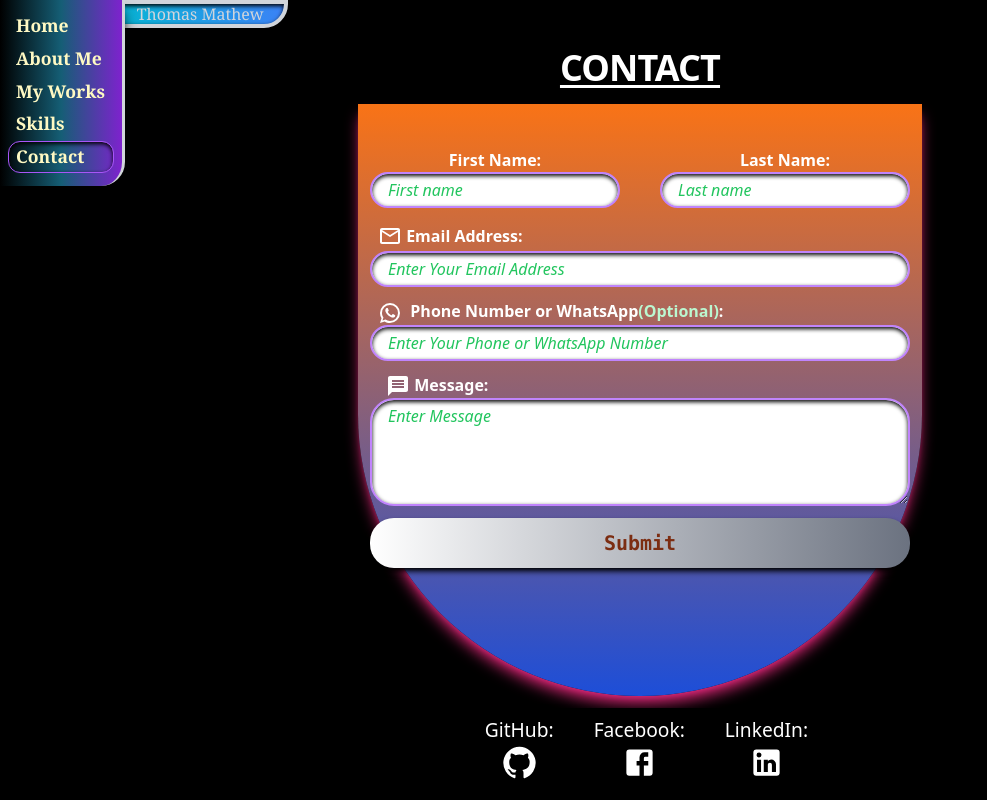
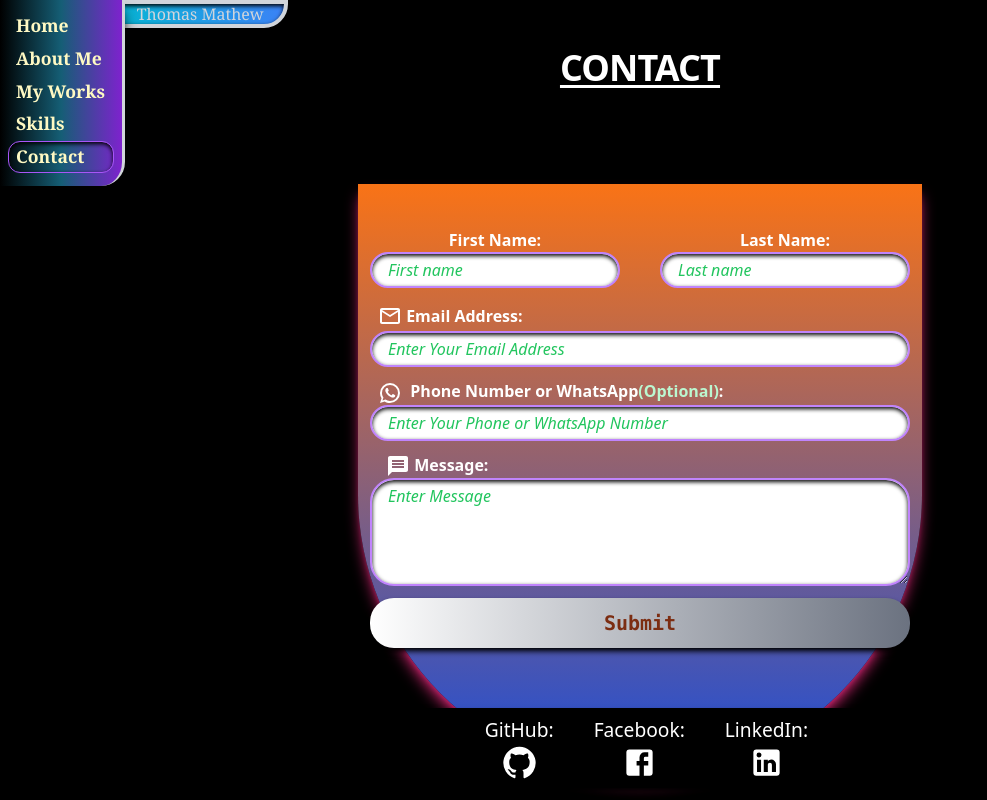
Before and after one commit to luffy17zoro17/portfolio.1, a Next.js app: page /contact in a window 1280 px wide. Shown: the whole page, without its empty margins (0-987 px from the left). Built offline with nearby package versions, Linux system fonts and the light colour scheme.

Commit message:
changezz

```diff
--- a/components/ContactForm.js
+++ b/components/ContactForm.js
@@ -10,7 +10,7 @@ const ContactForm = ({state,handleSubmit}) => {
  <div className='shadow-lg border-black mt-[11rem]
  shadow-pink-600 rounded-b-full flex
  flex-col justify-center items-center
- bg-gradient-to-b from-orange-500 to-blue-700 md:mt-[0rem]'>
+ bg-gradient-to-b from-orange-500 to-blue-700 md:mt-[10rem]'>
   <form onSubmit={handleSubmit}>
   <div className='px-3 pb-[8rem] py-11 space-y-4'>
   <div className='font-semibold space-y-3 flex flex-col justify-center
@@ -18,7 +18,7 @@ const ContactForm = ({state,handleSubmit}) => {
   md:space-x-4 lg:space-x-10'>
 
 
-  <div className='md:flex md:flex-col md:items-center'>
+  <div className='md:flex md:flex-col md:items-center md:justify-center'>
 
   <label className='z-20 text-white' htmlFor='first'>First Name:</label>
   <input className="shadow-inner shadow-black
--- a/pages/contact.js
+++ b/pages/contact.js
@@ -29,7 +29,7 @@ const Contact=()=>{
     <h1 className='font-bold text-2xl top-[3rem] z-30
     fixed shadow-md shadow-black bg-black w-[100%]
     flex justify-center text-white tracking-tight
-     underline underline-offset-4 lg:text-4xl'>CONTACT</h1>
+     underline underline-offset-4 md:top-[1rem] lg:top-[3rem] lg:text-4xl'>CONTACT</h1>
     <ContactFormFunc
        state={state}
        handleSubmit={handleSubmit}
```
